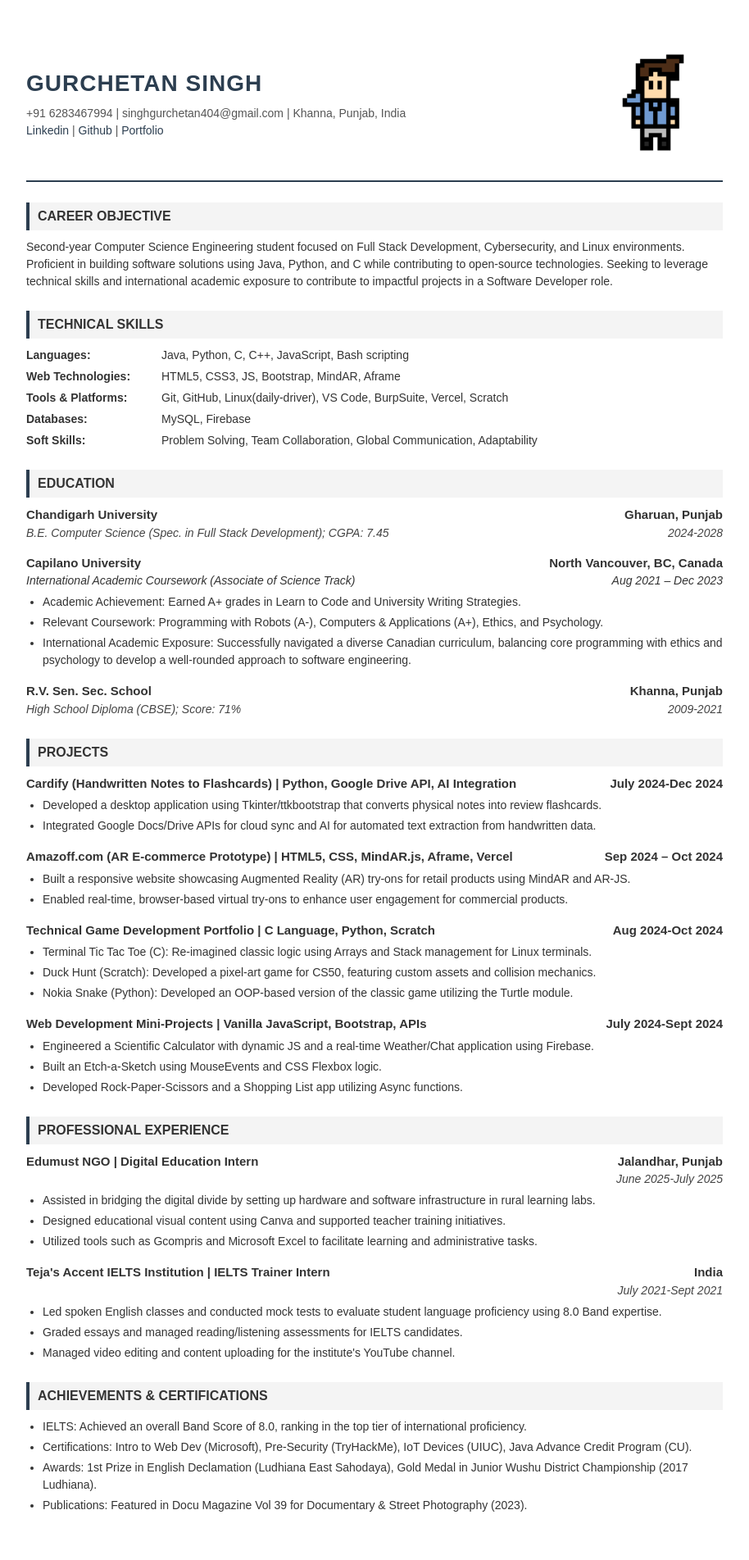
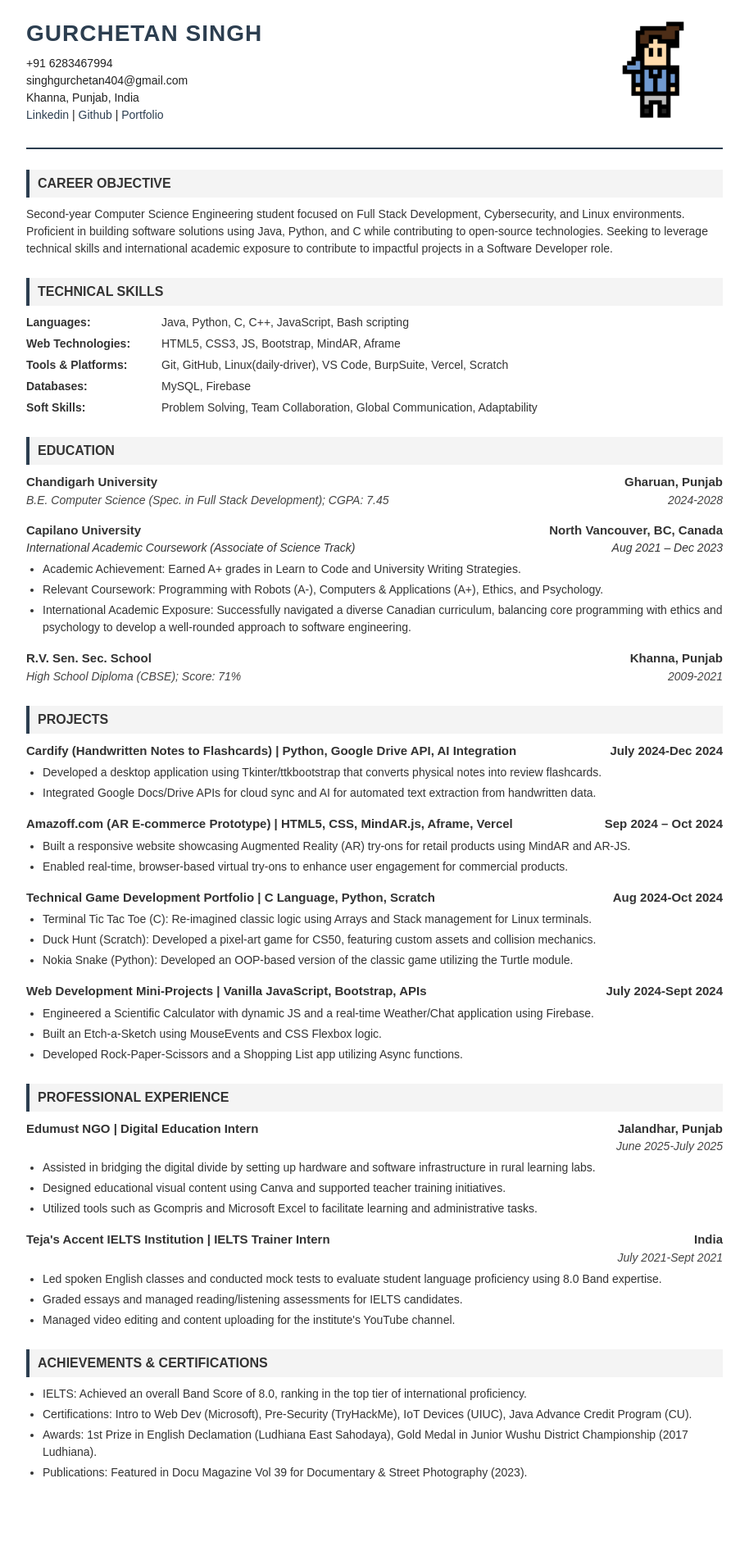
Before and after one commit to apaleblueman/apaleblueman.github.io, a Jekyll site: the page resume.html, which Jekyll copies as it is, in a window 1280 px wide. Shown: the whole page at 82% size, without its empty margins (183-1097 px from the left). Built offline with Jekyll 4.4.1, drawn with Linux system fonts in a browser that asks for light colours; after the commit the page ends 1823 px from its top, so only the background shows below that.

Commit message:
FIX: body padding

```diff
--- a/resume.html
+++ b/resume.html
@@ -5,10 +5,10 @@
     <meta name="viewport" content="width=device-width, initial-scale=1.0">
     <title>Gurchetan Singh - Resume</title>
     <style>
-        body { font-family: 'Arial', sans-serif; line-height: 1.5; color: #333; max-width: 850px; margin: 0 auto; padding: 40px; background-color: #fff; }
+        body { font-family: 'Arial', sans-serif; line-height: 1.5; color: #333; max-width: 850px; margin: 0 auto; padding: 0px 10px 0px 10px; background-color: #fff; }
         header { border-bottom: 2px solid #2c3e50; padding-bottom: 10px; margin-bottom: 20px;}
         h1 { margin: 0; color: #2c3e50; font-size: 28px; text-transform: uppercase; letter-spacing: 1px; }
-        .contact-info { margin-top: 5px; font-size: 14px; color: #555; }
+        .contact-info { margin-top: 5px; font-size: 14px; color: #222222; }
         .contact-info a { color: #2c3e50; text-decoration: none; }
         h2 { border-left: 4px solid #2c3e50; padding-left: 10px; background: #f4f4f4; font-size: 16px; margin-top: 25px; margin-bottom: 10px; text-transform: uppercase; padding-top: 5px; padding-bottom: 5px; }
         .entry { margin-bottom: 15px; }
@@ -19,7 +19,7 @@
         ul { padding-left: 20px; margin-top: 5px; }
         li { margin-bottom: 4px; font-size: 14px; }
         p { font-size: 14px; margin: 5px 0; }
-        .me{ display: flex;align-items: center;justify-content:space-between;}
+        .me{ display: flex;align-items: center;justify-content:space-between; margin-top:0;}
         .me>img{width: 20%;}
     </style>
 </head>
@@ -28,7 +28,7 @@
       <div>
         <h1>GURCHETAN SINGH</h1>
         <div class="contact-info">
-            +91 6283467994 | singhgurchetan404@gmail.com | Khanna, Punjab, India<br>
+            +91 6283467994<br> singhgurchetan404@gmail.com <br>Khanna, Punjab, India<br>
             <a href="https://linkedin.com/in/gurchetan-s-9457322a8">Linkedin</a> |
             <a href="https://github.com/apaleblueman">Github</a> |
             <a href="https://apaleblueman.github.io">Portfolio</a>
```
